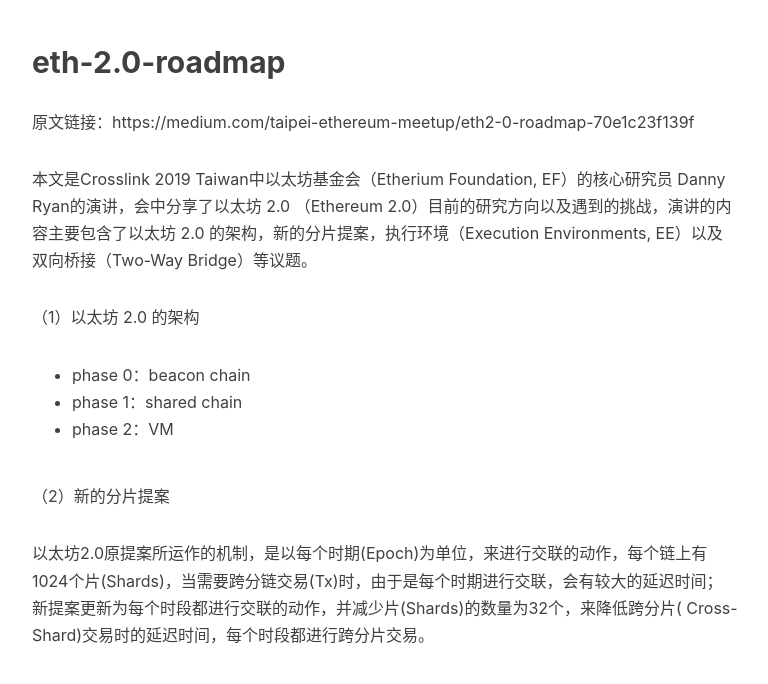
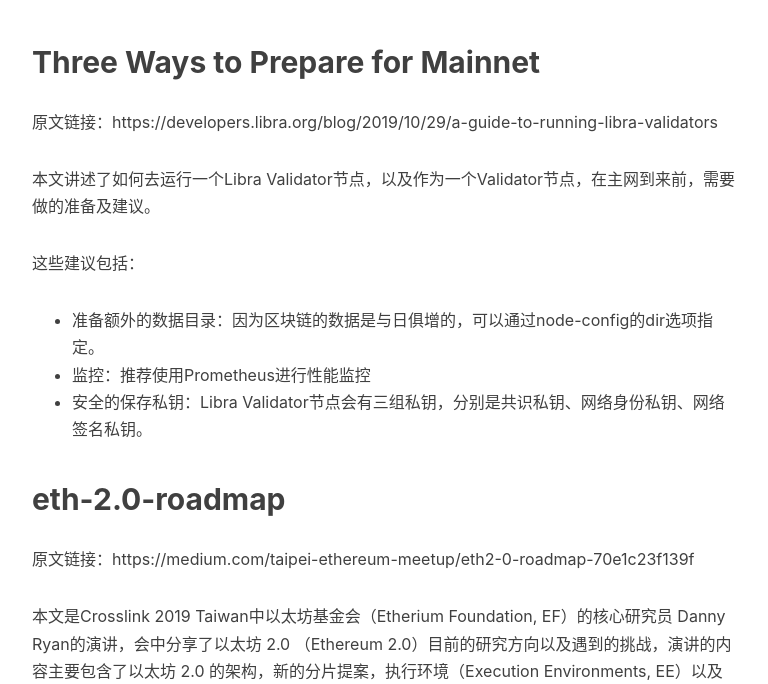
Before and after one commit to hello2mao/hello2mao.github.io, a Jekyll site: the page built from _posts/2019-11-22-what's-new-in-blockchain-2.md, in a window 1280 px wide and 900 px high, scrolled down 311 px, cut to the strip 216-900 px from the top of the window. Shown: the whole strip, without its empty margins (233-1001 px from the left). Built offline with Jekyll 4.4.1, drawn with Linux system fonts in a browser that asks for light colours; nearby versions of some CDN libraries; comment, search, counter and statistics services are not loaded.

Commit message:
Lazy push: 2019年12月 1日 星期日 10时38分54秒 CST

```diff
--- a/_posts/2019-11-22-what's-new-in-blockchain-2.md
+++ b/_posts/2019-11-22-what's-new-in-blockchain-2.md
@@ -8,6 +8,18 @@
 tags:
   - blockchain
 ---
+
+## Three Ways to Prepare for Mainnet
+
+原文链接：https://developers.libra.org/blog/2019/10/29/a-guide-to-running-libra-validators
+
+本文讲述了如何去运行一个Libra Validator节点，以及作为一个Validator节点，在主网到来前，需要做的准备及建议。
+
+这些建议包括：
+
+- 准备额外的数据目录：因为区块链的数据是与日俱增的，可以通过node-config的dir选项指定。
+- 监控：推荐使用Prometheus进行性能监控
+- 安全的保存私钥：Libra Validator节点会有三组私钥，分别是共识私钥、网络身份私钥、网络签名私钥。
 
 ## eth-2.0-roadmap
 
```
Also changed, not shown: _posts/2019-12-01-libra-chinese-doc.md (+4 -1 lines).
